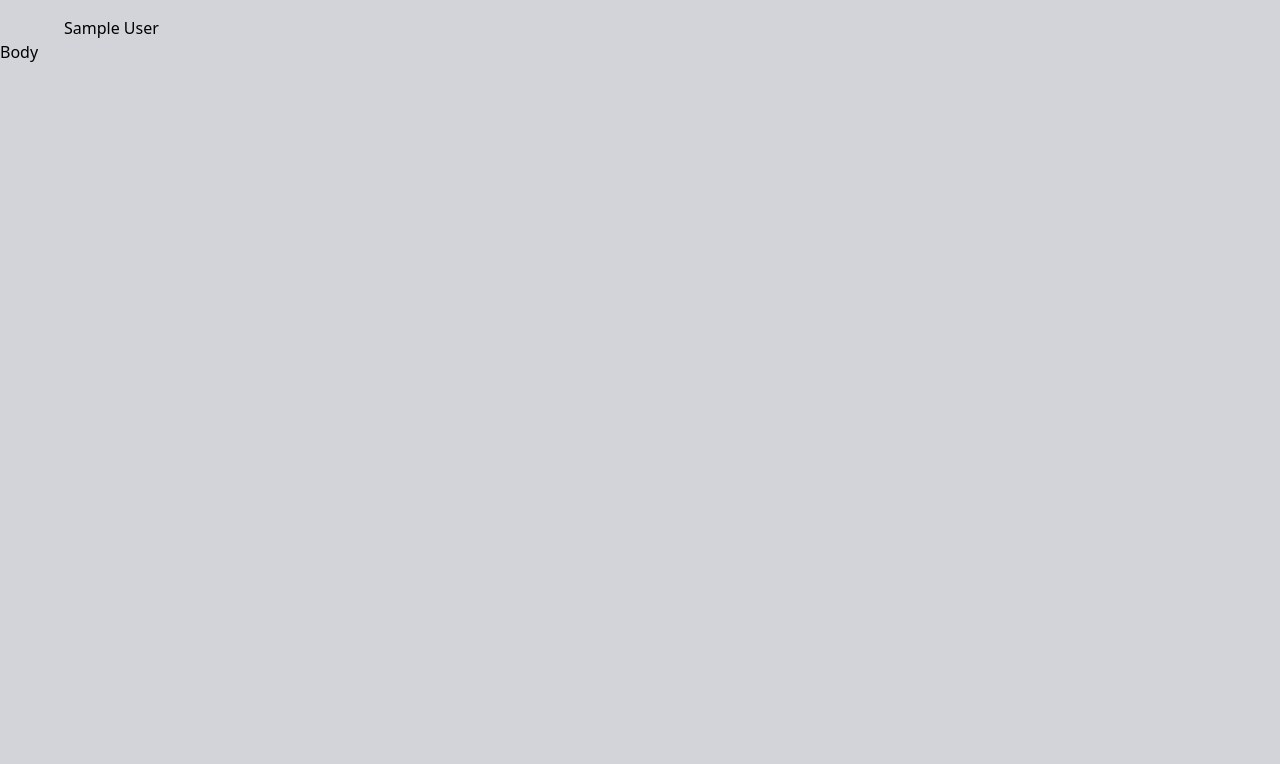
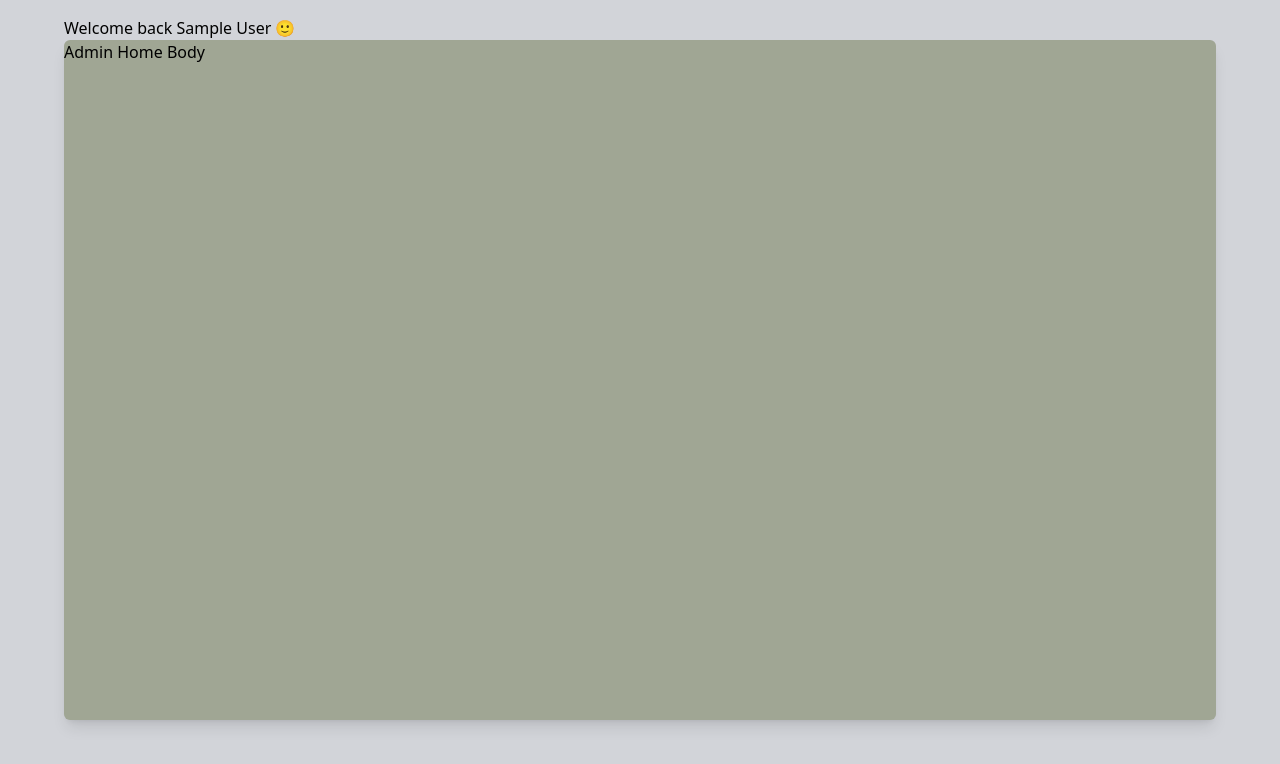
Before and after one commit to FullStackJustin/ShamiyasBlog, a React (Create React App) app in the folder shamiya-blog/: page /adminhome in a window 1280 px wide. Shown: the top 764 px of the page. Built offline with nearby package versions, Linux system fonts and the light colour scheme; no server answers; sample sign-in values are in the browser's storage.

Commit message:
adding firestore but have to restart app

```diff
--- a/shamiya-blog/package.json
+++ b/shamiya-blog/package.json
@@ -8,6 +8,8 @@
     "@testing-library/user-event": "^13.5.0",
     "crypto": "^1.0.1",
     "crypto-browserify": "^3.12.0",
+    "express": "^4.18.2",
+    "firebase": "^9.13.0",
     "nodemailer": "^6.8.0",
     "process": "^0.11.10",
     "react": "^18.2.0",
--- /dev/null
+++ b/shamiya-blog/server.js
@@ -0,0 +1,6 @@
+const express = require('express');
+const app = express();
+
+app.listen(3002, () => {
+  console.log('Server listening on port 3002');
+});
--- a/shamiya-blog/src/App.js
+++ b/shamiya-blog/src/App.js
@@ -8,6 +8,7 @@ import BookReviews from './pages/BookReviews';
 import Account from './pages/Account';
 import AboutMe from './pages/AboutMe';
 import AdminHome from './pages/AdminHome';
+import FilmReviews from './pages/FilmReviews';
 
 
 function App() {
@@ -17,6 +18,7 @@ function App() {
         <Route path="/" element={<Home />} />
         <Route path="/adminlogin" element={<AdminLogin/>} />
         <Route path="/bookreviews" element={<BookReviews/>} />
+        <Route path="/filmreviews" element={<FilmReviews/>} />
         <Route path="/about" element={<AboutMe/>} />
         <Route path="/account" element={<ProtectedRoute><Account/></ProtectedRoute>} />
         <Route path="/adminhome" element={<ProtectedRoute><AdminHome/></ProtectedRoute>} />
--- a/shamiya-blog/src/firebase.js
+++ b/shamiya-blog/src/firebase.js
@@ -1,5 +1,6 @@
 import {getAuth} from 'firebase/auth'
 import { initializeApp } from "firebase/app";
+import { getFirestore } from "firebase/firestore";
 // TODO: Add SDKs for Firebase products that you want to use
 // https://firebase.google.com/docs/web/setup#available-libraries
 
@@ -17,4 +18,5 @@ const firebaseConfig = {
 
 // Initialize Firebase
 const app = initializeApp(firebaseConfig);
+export const db = getFirestore(app);
 export const auth = getAuth(app);
--- a/shamiya-blog/src/pages/AdminHome.js
+++ b/shamiya-blog/src/pages/AdminHome.js
@@ -16,10 +16,12 @@ const AdminHome = () => {
     return(
         <section className="h-[100vh] w-[100vw]flex flex-col ">
             <div className="">
-                <header className="text-left pl-[5vw] pt-[2vh] ">{admin?.displayName}</header>
+                <header className="text-left pl-[5vw] pt-[2vh] "> Welcome back {admin?.displayName} 🙂</header>
             </div>
-            <div className="">
-                <p>Body</p>
+            <div className="rounded-md shadow-lg m-auto h-[85vh] md:h-[85vh] lg:h-[85vh] bg-[#A0A694] max-w-[90vw] w-[90vw]  ">
+                <section>
+                    <header>Admin Home Body</header>
+                </section>
             </div>
         </section>
     )
--- a/shamiya-blog/src/pages/AdminLogin.js
+++ b/shamiya-blog/src/pages/AdminLogin.js
@@ -14,7 +14,7 @@ const AdminLogin = () => {
         setError('')
         try {
             await logIn(email, password)
-            navigate('/account')
+            navigate('/adminhome')
             console.log("sccuessfully signed in")
         } catch (err) {
             setError(err.message)
--- a/shamiya-blog/src/pages/Home.js
+++ b/shamiya-blog/src/pages/Home.js
@@ -21,15 +21,15 @@ const Home = () => {
                 <div className=" flex flex-col justify-between w-[75%] sm:w-[100%] md:w-[80%] lg:w-[85%] h-[90vh] lg:max-h-[70%] md:max-h-[70%] bg-[#D2D4D9] pt-[10px] rounded-lg ">
                     <Link to="/about" className="w-[95%] text-xl lg:text-sm w-[95%] border-double border-4 border-neutral-400 rounded-lg shadow-xl text-center py-[10px] mx-auto ">About Me</Link>
                     <Link to="/bookreviews" className="w-[95%] text-xl lg:text-sm w-[95%] border-double border-4 border-neutral-400 rounded-lg shadow-xl text-center py-[10px] mx-auto ">Book Reviews</Link>
-                    <Link to="/" className="w-[95%] text-xl lg:text-sm w-[95%] border-double border-4 border-neutral-400 rounded-lg shadow-xl text-center py-[10px] mx-auto ">Movie & Show Reviews</Link>
-                    <Link to="/" className="w-[95%] text-xl lg:text-sm w-[95%] border-double border-4 border-neutral-400 rounded-lg shadow-xl text-center py-[10px] mx-auto ">My Podcasts</Link>
+                    <Link to="/filmreviews" className="w-[95%] text-xl lg:text-sm w-[95%] border-double border-4 border-neutral-400 rounded-lg shadow-xl text-center py-[10px] mx-auto ">Film Reviews</Link>
                     <div className="flex flex-row justify-center w-[100%] max-w-[40%] justify-between items-center mx-auto pb-[15px] h-10 ">
-                        <i className="fa-brands fa-xl fa-instagram"></i>
-                        <i className="fa-brands fa-xl fa-linkedin"></i>
-                        <i className="fa-solid fa-xl fa-podcast"></i>
+                        <i className="fa-brands fa-xl fa-instagram"/>
+                        <i className="fa-brands fa-xl fa-linkedin"/>
+                        <i className="fa-solid fa-xl fa-podcast"/>
                     </div>
                 </div>
             </div>
+            <a href="/adminlogin">Admin Login</a>
         </section>
     )
 
```
Also changed, not shown: 1 other file (tests, documents, lock files or other folders).
